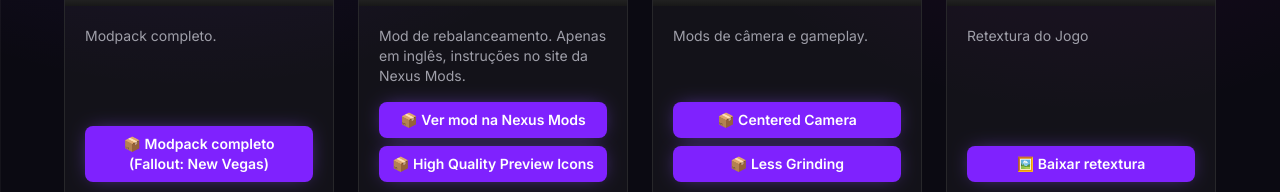
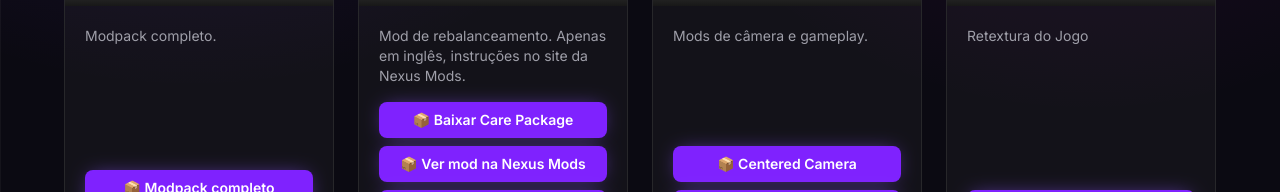
Before and after one commit to ailtoncja/filipe-ramos-hub, an Angular app: page / in a window 1280 px wide. Shown: the part 5319-5511 px from the top of the page. Built offline with nearby package versions, Linux system fonts and the light colour scheme; grey boxes are pictures that could not be loaded.

Commit message:
Update Final Fantasy XII care package link and artwork

```diff
--- a/src/app/data/modpacks.data.ts
+++ b/src/app/data/modpacks.data.ts
@@ -109,8 +109,9 @@ export const MODPACKS: Modpack[] = [
   {
     jogo: 'Final Fantasy XII',
     descricao: 'Mod de rebalanceamento. Apenas em inglês, instruções no site da Nexus Mods.',
-    imagemUrl: 'https://staticdelivery.nexusmods.com/mods/2304/images/324/324-1695789773-542958640.png',
+    imagemUrl: 'https://shared.akamai.steamstatic.com/store_item_assets/steam/apps/595520/header.jpg',
     itens: [
+      { label: 'Baixar Care Package', url: 'https://drive.google.com/file/d/1r5eON0XwRgVm5bje55li09X3T8vPzY2d/view?usp=sharing' },
       { label: 'Ver mod na Nexus Mods', url: 'https://www.nexusmods.com/finalfantasy12/mods/324' },
       { label: 'High Quality Preview Icons', url: 'https://www.nexusmods.com/finalfantasy12/mods/312' }
     ]
```
